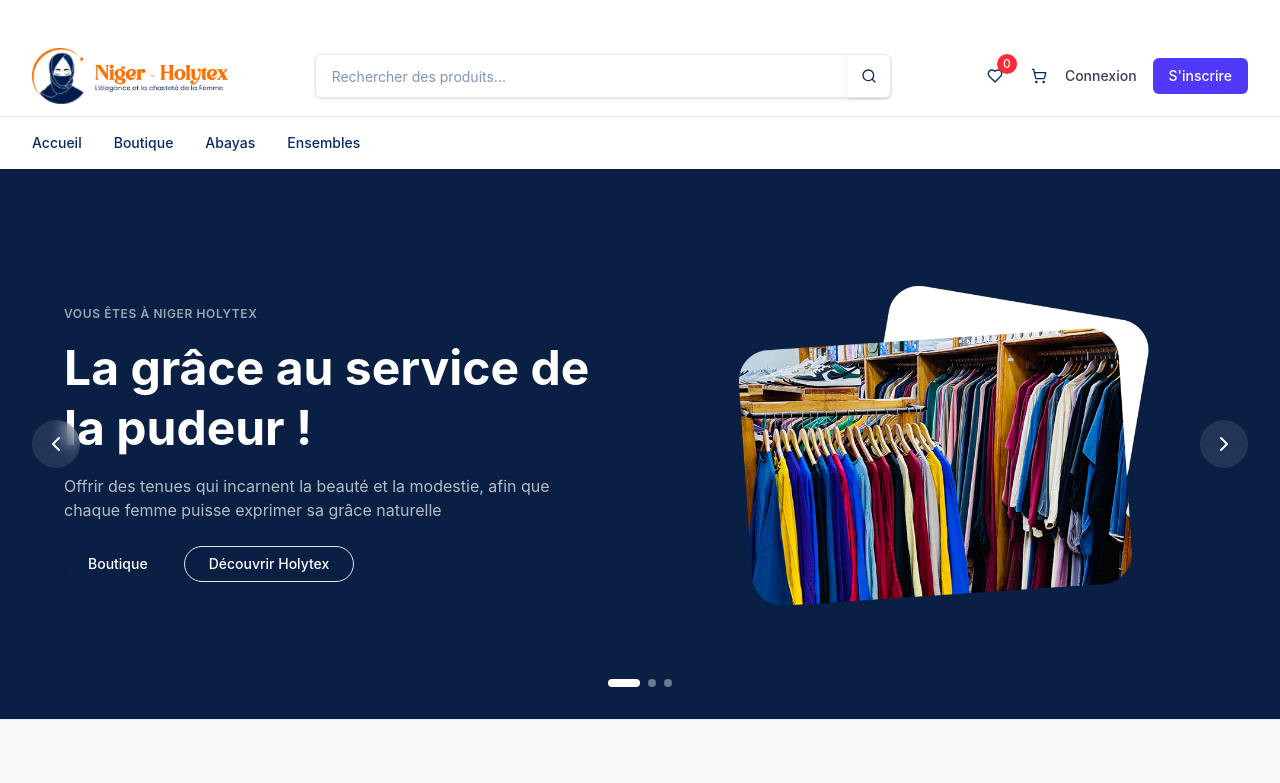
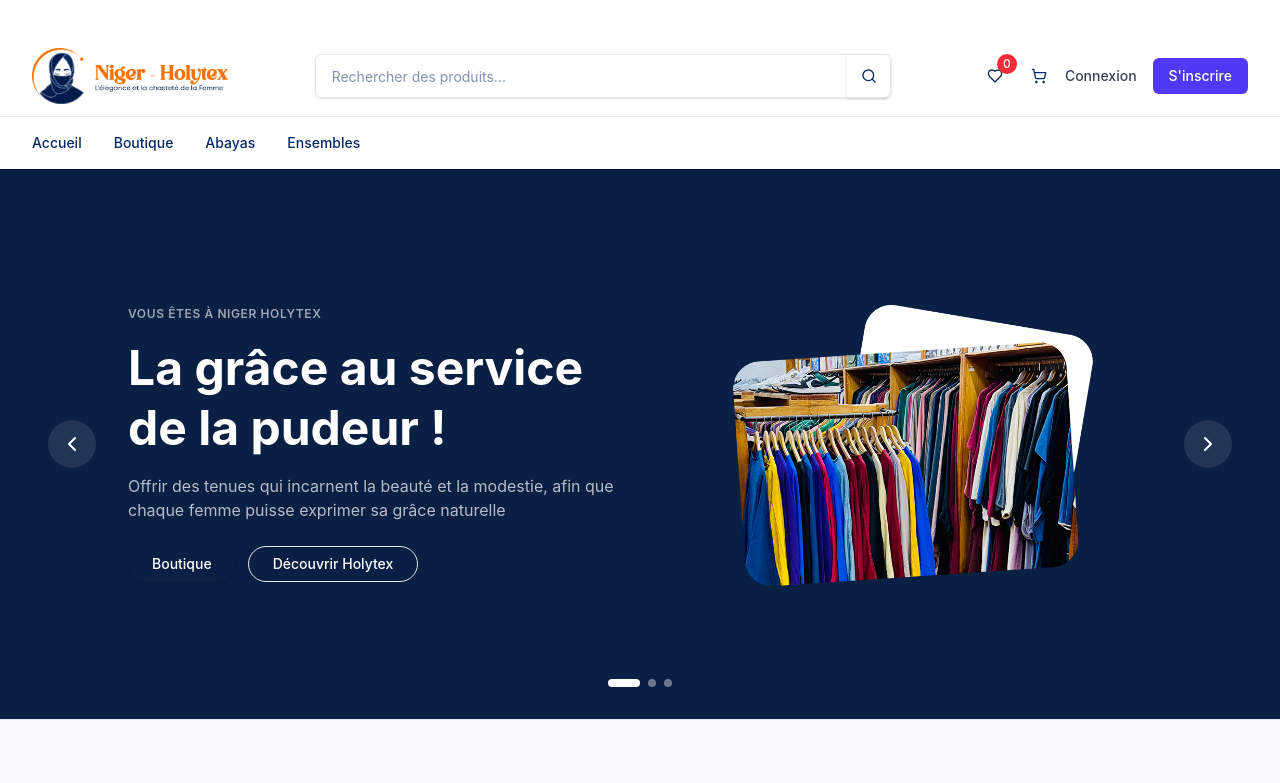
Before and after one commit to abdourrazak/niger-holytex-clone, a Next.js app: page / in a window 1280 px wide. Shown: the top 783 px of the page. Built offline with nearby package versions, Linux system fonts and the light colour scheme; no server answers; the database is empty.

Commit message:
🎨 Major carousel update: white bg for slides 2-3, black text, centered layout, closer arrows & new slide 3 content

```diff
--- a/src/components/home/HeroCarousel.tsx
+++ b/src/components/home/HeroCarousel.tsx
@@ -18,6 +18,14 @@ const slides = [
     cta2: 'Découvrir Holytex',
     link1: '/products',
     link2: '/about',
+    bgColor: 'bg-[#0A1F44]',
+    textColor: 'text-white',
+    badgeColor: 'text-white/60',
+    descColor: 'text-white/70',
+    btn1Color: 'bg-primary hover:bg-primary/90 text-white',
+    btn2Color: 'border-white text-white hover:bg-white hover:text-secondary',
+    arrowColor: 'text-white',
+    arrowBg: 'bg-white/10 hover:bg-white/20',
   },
   {
     id: 2,
@@ -29,17 +37,33 @@ const slides = [
     cta2: 'Voir la collection',
     link1: '/products',
     link2: '/categories/abayas',
+    bgColor: 'bg-white',
+    textColor: 'text-gray-900',
+    badgeColor: 'text-gray-600',
+    descColor: 'text-gray-700',
+    btn1Color: 'bg-[#0A1F44] hover:bg-[#0A1F44]/90 text-white',
+    btn2Color: 'border-gray-900 text-gray-900 hover:bg-gray-900 hover:text-white',
+    arrowColor: 'text-gray-900',
+    arrowBg: 'bg-gray-900/10 hover:bg-gray-900/20',
   },
   {
     id: 3,
     image: '/Acc-holytex.png',
-    title: 'Élégance et modestie',
-    badge: 'COLLECTION JILBABS',
-    description: 'Des jilbabs élégants pour toutes les occasions',
-    cta1: 'Boutique',
-    cta2: 'Explorer',
+    title: 'Accessoires Islamiques',
+    badge: 'NOUVEL ARRIVAGE',
+    description: 'Des accessoires islamiques pour enrichir votre quotidien ! Découvrez notre sélection d\'objets conçus pour accompagner votre spiritualité et faciliter votre pratique.',
+    cta1: 'Acheter',
+    cta2: 'Voir plus',
     link1: '/products',
-    link2: '/categories/jilbabs',
+    link2: '/categories/accessoires',
+    bgColor: 'bg-white',
+    textColor: 'text-gray-900',
+    badgeColor: 'text-gray-600',
+    descColor: 'text-gray-700',
+    btn1Color: 'bg-[#0A1F44] hover:bg-[#0A1F44]/90 text-white',
+    btn2Color: 'border-gray-900 text-gray-900 hover:bg-gray-900 hover:text-white',
+    arrowColor: 'text-gray-900',
+    arrowBg: 'bg-gray-900/10 hover:bg-gray-900/20',
   },
 ]
 
@@ -78,18 +102,18 @@ export function HeroCarousel() {
   }, [emblaApi])
 
   return (
-    <section className="relative w-full bg-[#0A1F44] min-h-[550px] flex items-center">
+    <section className="relative w-full">
       <div className="overflow-hidden w-full" ref={emblaRef}>
         <div className="flex">
           {slides.map((slide) => (
-            <div key={slide.id} className="flex-[0_0_100%] min-w-0">
-              <div className="relative">
-                <div className="container-custom py-16 md:py-20 lg:py-24">
-                  <div className="grid lg:grid-cols-2 gap-6 lg:gap-10 items-center max-w-6xl mx-auto">
+            <div key={slide.id} className={`flex-[0_0_100%] min-w-0 ${slide.bgColor}`}>
+              <div className="relative min-h-[550px] flex items-center">
+                <div className="container-custom py-16 md:py-20 lg:py-24 w-full">
+                  <div className="grid lg:grid-cols-2 gap-8 lg:gap-12 items-center max-w-5xl mx-auto">
                     {/* Contenu Texte - Gauche */}
-                    <div className="text-white space-y-4">
+                    <div className={`${slide.textColor} space-y-4`}>
                       {/* Badge */}
-                      <p className="text-[10px] md:text-xs font-semibold tracking-wider text-white/60 uppercase">
+                      <p className={`text-[10px] md:text-xs font-semibold tracking-wider ${slide.badgeColor} uppercase`}>
                         {slide.badge}
                       </p>
 
@@ -99,7 +123,7 @@ export function HeroCarousel() {
                       </h1>
 
                       {/* Description */}
-                      <p className="text-sm md:text-base text-white/70 max-w-lg">
+                      <p className={`text-sm md:text-base ${slide.descColor} max-w-lg`}>
                         {slide.description}
                       </p>
 
@@ -108,7 +132,7 @@ export function HeroCarousel() {
                         <Button
                           asChild
                           size="default"
-                          className="bg-primary hover:bg-primary/90 text-white rounded-full px-6"
+                          className={`${slide.btn1Color} rounded-full px-6`}
                         >
                           <Link href={slide.link1}>
                             {slide.cta1}
@@ -118,7 +142,7 @@ export function HeroCarousel() {
                           asChild
                           size="default"
                           variant="outline"
-                          className="border-white text-white hover:bg-white hover:text-secondary rounded-full px-6"
+                          className={`${slide.btn2Color} rounded-full px-6`}
                         >
                           <Link href={slide.link2}>
                             {slide.cta2}
@@ -150,18 +174,18 @@ export function HeroCarousel() {
       {/* Navigation Buttons */}
       <button
         onClick={scrollPrev}
-        className="absolute left-4 lg:left-8 top-1/2 -translate-y-1/2 z-10 h-10 w-10 md:h-12 md:w-12 rounded-full bg-white/10 hover:bg-white/20 backdrop-blur-sm flex items-center justify-center transition-all"
+        className={`absolute left-6 lg:left-12 top-1/2 -translate-y-1/2 z-10 h-10 w-10 md:h-12 md:w-12 rounded-full ${slides[selectedIndex]?.arrowBg || 'bg-white/10 hover:bg-white/20'} backdrop-blur-sm flex items-center justify-center transition-all`}
         aria-label="Slide précédent"
       >
-        <ChevronLeft className="h-6 w-6 text-white" />
+        <ChevronLeft className={`h-6 w-6 ${slides[selectedIndex]?.arrowColor || 'text-white'}`} />
       </button>
 
       <button
         onClick={scrollNext}
-        className="absolute right-4 lg:right-8 top-1/2 -translate-y-1/2 z-10 h-10 w-10 md:h-12 md:w-12 rounded-full bg-white/10 hover:bg-white/20 backdrop-blur-sm flex items-center justify-center transition-all"
+        className={`absolute right-6 lg:right-12 top-1/2 -translate-y-1/2 z-10 h-10 w-10 md:h-12 md:w-12 rounded-full ${slides[selectedIndex]?.arrowBg || 'bg-white/10 hover:bg-white/20'} backdrop-blur-sm flex items-center justify-center transition-all`}
         aria-label="Slide suivant"
       >
-        <ChevronRight className="h-6 w-6 text-white" />
+        <ChevronRight className={`h-6 w-6 ${slides[selectedIndex]?.arrowColor || 'text-white'}`} />
       </button>
 
       {/* Dots Indicator */}
```
